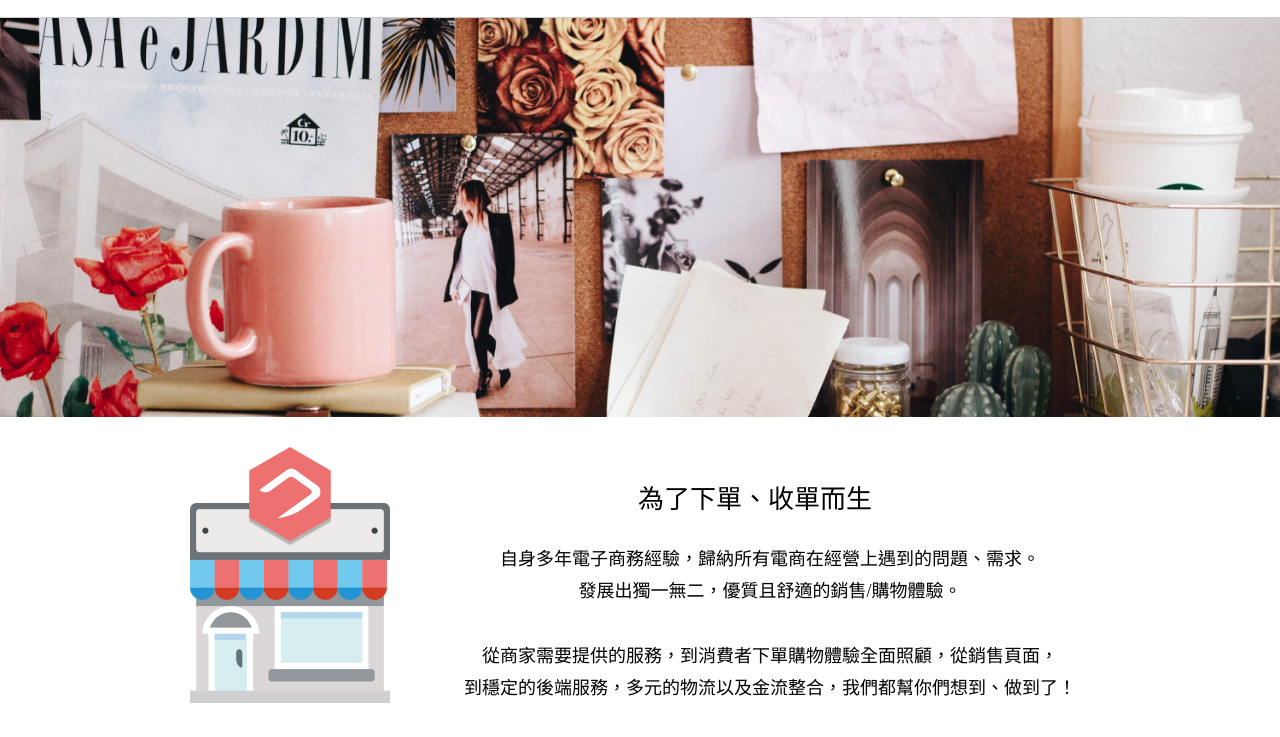
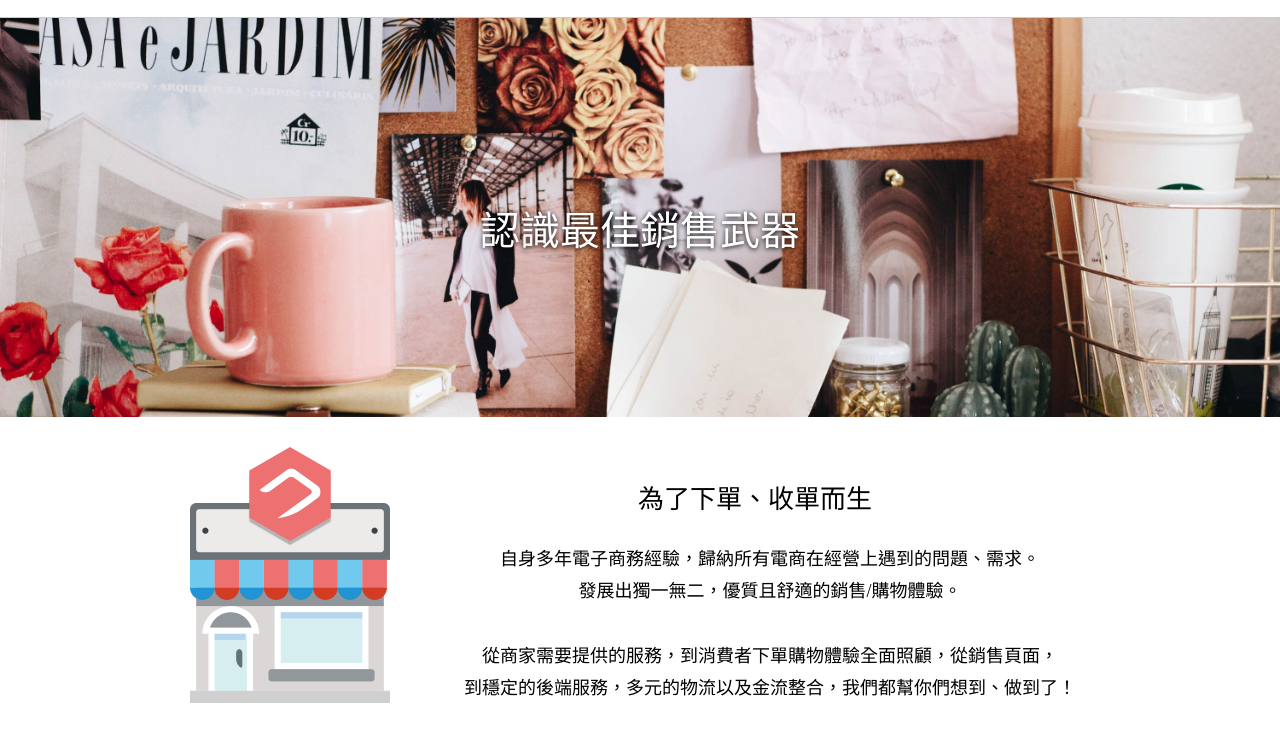
Before and after one commit to steven4701/rwd_test1, a plain HTML site: page rwd_test1/index.html in a window 1280 px wide. Shown: the part 63-800 px from the top of the page. Drawn offline with Linux system fonts and the light colour scheme.

Commit message:
Update index.html

```diff
--- a/rwd_test1/index.html
+++ b/rwd_test1/index.html
@@ -36,6 +36,7 @@
 
 
       <div class="bg">
+        <h1>認識最佳銷售武器</h1>
       </div>
 
       <div class="content">
```
